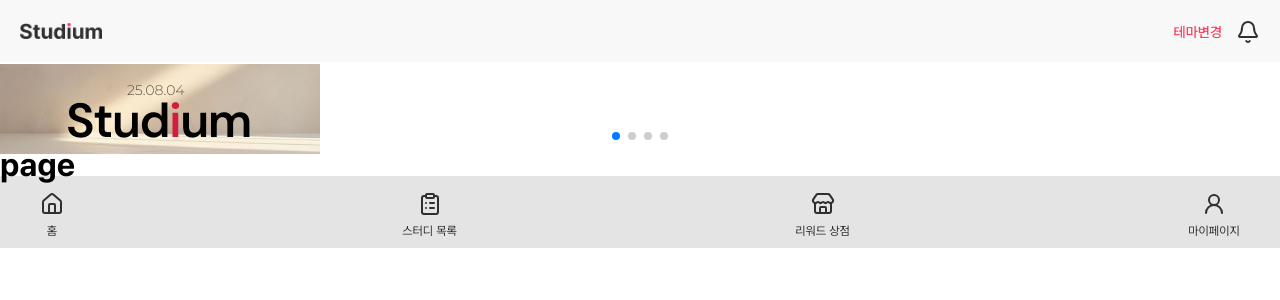
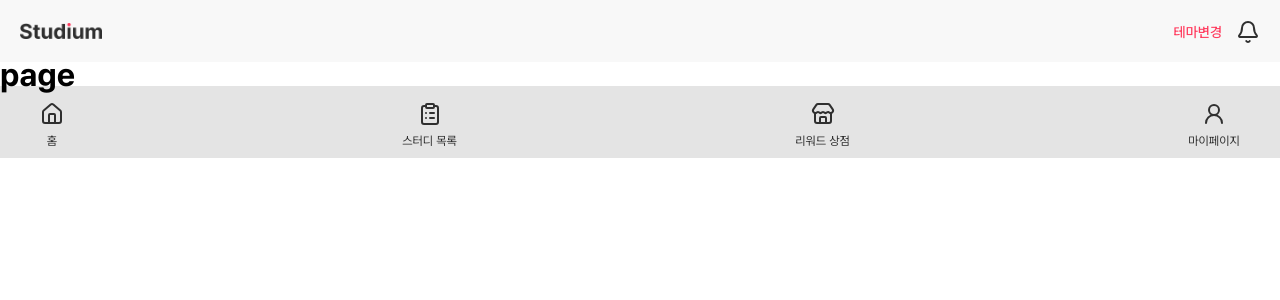
Before and after one commit to prgrms-web-devcourse-final-project/WEB4_5_9to6_FE, a Next.js app: page / in a window 1280 px wide. Shown: the top 300 px of the page. Built offline with nearby package versions, Linux system fonts and the light colour scheme.

Commit message:
header 수정

```diff
--- a/src/app/page.tsx
+++ b/src/app/page.tsx
@@ -1,10 +1,7 @@
-import Banner from "@/components/Banner";
-
 export default async function Main() {
     return (
         <>
             <div className="pt-16">
-                <Banner />
                 <h1>page</h1>
             </div>
         </>
--- a/src/components/Banner.tsx
+++ /dev/null
@@ -1,47 +0,0 @@
-import Image from "next/image";
-import { Swiper, SwiperSlide } from "swiper/react";
-import "swiper/css";
-import "swiper/css/pagination";
-import { Pagination } from "swiper/modules";
-
-export default function Banner() {
-    return (
-        <>
-            <Swiper pagination={true} modules={[Pagination]}>
-                <SwiperSlide>
-                    <Image
-                        src="/images/banner01.png"
-                        alt="banner1"
-                        width={320}
-                        height={90}
-                        sizes="640"
-                    />
-                </SwiperSlide>
-                <SwiperSlide>
-                    <Image
-                        src="/images/banner05.png"
-                        alt="banner5"
-                        width={320}
-                        height={90}
-                    />
-                </SwiperSlide>
-                <SwiperSlide>
-                    <Image
-                        src="/images/banner03.png"
-                        alt="banner3"
-                        width={320}
-                        height={90}
-                    />
-                </SwiperSlide>
-                <SwiperSlide>
-                    <Image
-                        src="/images/banner04.png"
-                        alt="banner4"
-                        width={320}
-                        height={90}
-                    />
-                </SwiperSlide>
-            </Swiper>
-        </>
-    );
-}
--- a/src/components/common/Header.tsx
+++ b/src/components/common/Header.tsx
@@ -1,14 +1,21 @@
+"use client";
+
 import Image from "next/image";
 import { Bell } from "lucide-react";
 import Link from "next/link";
-export default async function Header() {
+export default function Header() {
     return (
         <>
             <div className="fixed z-20 h-15.5 w-full">
                 <div className="absolute inset-0 h-15.5 w-full bg-[var(--color-gray100)] opacity-85 backdrop-blur-xl"></div>
                 <div className="relative flex justify-between">
                     <h1>
-                        <Link href="/">
+                        <Link
+                            href="/"
+                            onClick={() => {
+                                window.scrollTo({ top: 0, behavior: "smooth" });
+                            }}
+                        >
                             <Image
                                 src="/images/logo-default.png"
                                 alt="logo"
```
